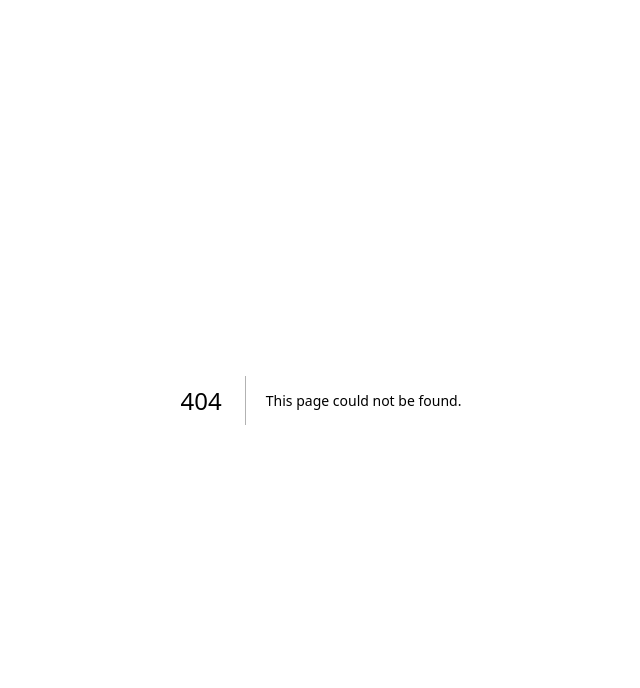
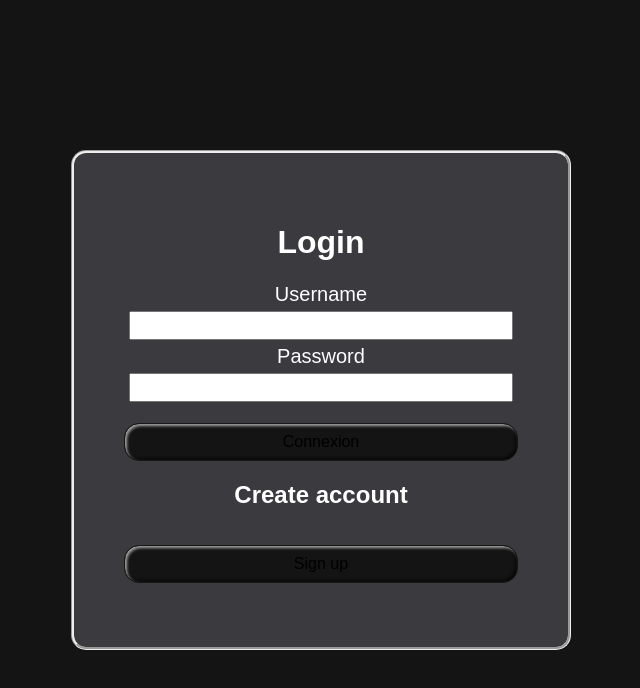
Before and after one commit to Yvponiz/MovieTracker, a Next.js app: page /login in a window 1280 px wide. Before the commit this address had no page. Shown: the top 688 px of the page, without its empty margins (319-959 px from the left). Built offline with nearby package versions, Linux system fonts and the light colour scheme.

Commit message:
added pages

```diff
--- /dev/null
+++ b/pages/api/signup.ts
@@ -0,0 +1,28 @@
+import type { NextApiRequest, NextApiResponse } from 'next';
+
+export default async function signup(
+  req: NextApiRequest,
+  res: NextApiResponse<{ status: string, errors: string[] }>
+) {
+
+  try {
+    const { lastName, firstName, email, accountType, password, confPassword, dateOfBirth} = req.body // arguments reçu du form dans signupForm.tsx
+    const emailReg = /@/;
+
+    if (password !== confPassword) {
+      res.status(400).json({ status: "erreur", errors: ["Les deux mots de passe ne sont pas identiques"] })
+      return
+    }
+    else if (emailReg.test(email) == false) {
+      res.status(400).json({ status: "erreur", errors: ["Le courriel n'est pas valide"] })
+      return
+    }
+
+    console.log("User has been saved");
+
+    return res.json({ status: "success", errors: [] })
+
+  } catch (error) {
+    return res.status(500).send(error.toString())
+  }
+}
--- a/pages/index.tsx
+++ b/pages/index.tsx
@@ -37,7 +37,7 @@ const Home: NextPage = () => {
 
           <div className='card'>
             <div className='card-content'>
-              <Link href="">Login</Link>
+              <Link href="/login">Login</Link>
             </div>
           </div>
 
--- /dev/null
+++ b/pages/login.tsx
@@ -0,0 +1,58 @@
+import { NextPage } from "next";
+import Link from "next/link";
+import { FormEvent, useState } from "react"
+
+function onSubmit(event: FormEvent, state: { username: string; password: string }) {
+  event.preventDefault()
+  fetch("/api/login",
+    {
+      body: JSON.stringify(state),
+      method: "POST",
+      headers: {
+        'Content-Type': 'application/json',
+      },
+    }).catch((response) => response.json())
+    .then((response) => response.json())
+    .then((data) => {
+      if (data.status === "success") {
+        window.location.href = "/"
+      }
+      else if (data.status === "erreur") {
+        window.alert(data.errors.join("\n"))
+      }
+    })
+}
+
+const Login: NextPage = () => {
+  const [state, changeState] = useState({
+    username: '',
+    password: '',
+  })
+
+  return (
+
+    <div className="login-page">
+      <form className="form" action="/" method="post" onSubmit={(event) => onSubmit(event, state)}>
+        <h1>Login</h1>
+
+        <label htmlFor="username">Username</label>
+        <input onChange={(event) => changeState({ ...state, username: event.target.value })} type="text" id="username" name="username" required />
+
+        <label htmlFor="password">Password</label>
+        <input onChange={(event) => changeState({ ...state, password: event.target.value })} type="password" id="password" name="password" required />
+
+        <Link href='/' className="submit-button">
+          <button type="submit">Connexion</button>
+        </Link>
+
+        <h2>Create account</h2>
+
+        <Link href="/signup" className="submit-button">
+          <button>Sign up</button>
+        </Link>
+      </form>
+    </div>
+  )
+}
+
+export default Login;
--- a/styles/globals.css
+++ b/styles/globals.css
@@ -179,6 +179,66 @@ main {
   transform: scale(1.1);
 }
 
+/*==================== LOGIN ====================*/
+
+.login-page {
+  display: flex;
+  justify-content: center;
+  align-items: center;
+  min-height: 100vh;
+}
+
+.login-page input {
+  margin: 5px;
+  font-size: 20px;
+  display: flex;
+  align-items: center;
+  justify-content: center;
+}
+
+.login-page label {
+  font-size: 20px;
+}
+
+.form {
+  display: flex;
+  flex-direction: column;
+  color: white;
+  width: 500px;
+  height: 500px;
+  padding: 50px;
+  background: rgba(97, 97, 107, 0.5);
+  border-radius: 15px;
+  border-style: groove;
+  text-align: center;
+}
+
+.login-page button {
+  border: none;
+  background-color: rgba(0, 0, 0, 0);
+  font-size: 1em;
+}
+
+.submit-button {
+  cursor: pointer;
+  padding: 0.5em 0.5em;
+  border-radius: 15px;
+  margin-top: 1rem;
+  text-align: center;
+  color: white;
+  background-color: var(--bg-color);
+  border: 1px solid var(--card-color);
+  transition: background-color 0.3s, color 0.3s ease-in-out;
+  box-shadow: inset 2px 2px 3px rgba(255, 255, 255, 0.6), inset -2px -2px 3px rgba(0, 0, 0, 0.6);
+}
+
+.submit-button:hover {
+  border: 1px solid darkblue;
+  color: darkblue;
+  background-color: rgba(97, 97, 107, 0.5);
+}
+
+
 /*==================== LAYOUT ====================*/
 
 .layout {
```
Also changed, not shown: pages/signup.tsx (added, +56 -0 lines), pages/api/login.ts (added).
